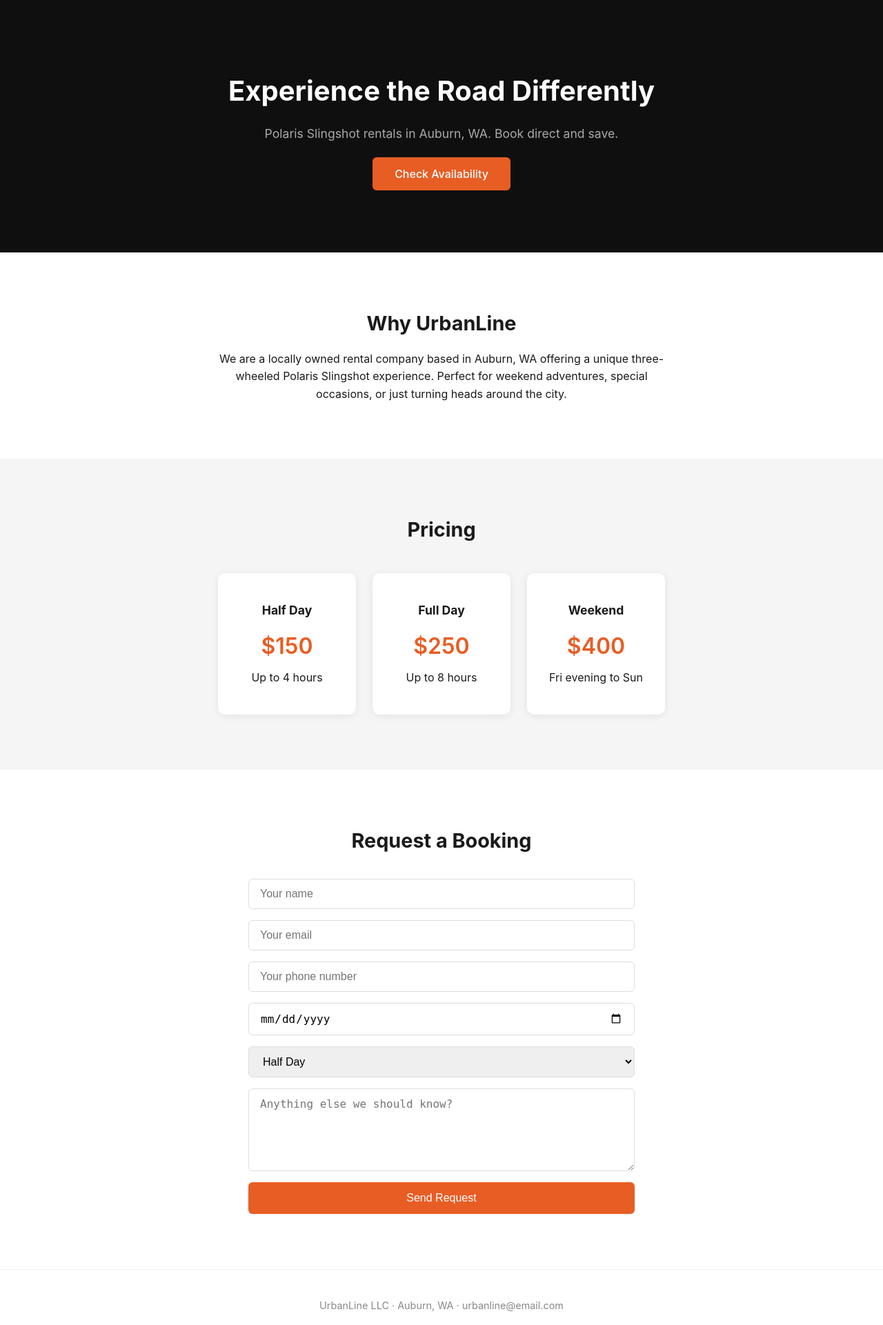
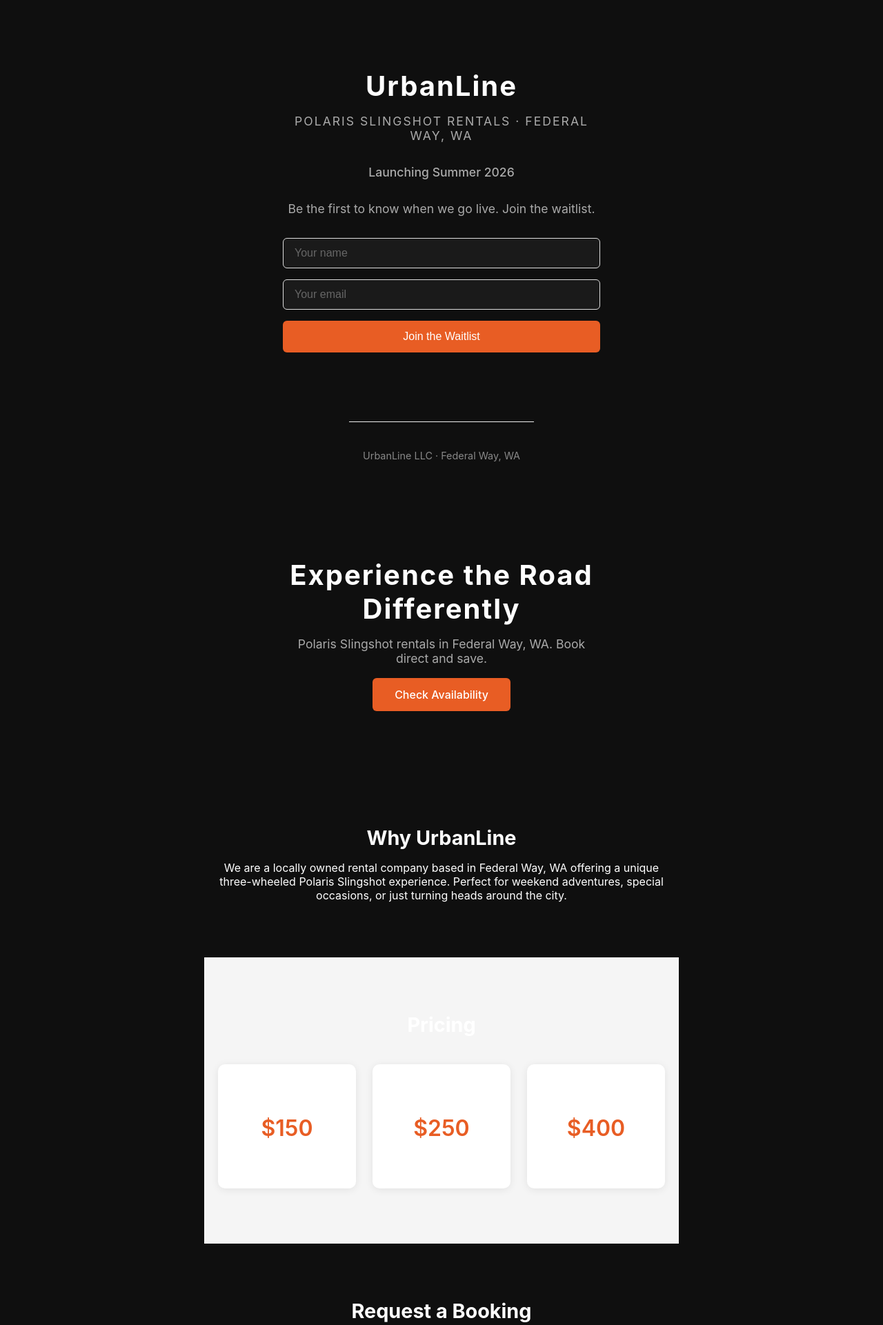
Before and after one commit to Njagi254/urbanline-platform, a Flask app: page / in a window 1280 px wide. Shown: the top 1921 px of the page at 69% size. Run offline with Flask 3, Linux system fonts and the light colour scheme.

Commit message:
fix HTML typo and update location to Federal Way

```diff
--- a/app.py
+++ b/app.py
@@ -17,7 +17,7 @@ GMAIL_PASSWORD = os.getenv('GMAIL_PASSWORD')
 GOOGLE_CREDENTIALS = os.getenv('GOOGLE_CREDENTIALS')
 GOOGLE_SHEET_ID = os.getenv('GOOGLE_SHEET_ID')
 
-def log_to_sheets(name, email, phone, date, duration, message):
+def log_to_sheets(name, email):
     scopes = [
         'https://www.googleapis.com/auth/spreadsheets',
         'https://www.googleapis.com/auth/drive'
@@ -26,27 +26,20 @@ def log_to_sheets(name, email, phone, date, duration, message):
     client = gspread.authorize(creds)
     sheet = client.open_by_key(GOOGLE_SHEET_ID).sheet1
     timestamp = datetime.now().strftime('%Y-%m-%d %H:%M:%S')
-    sheet.append_row([name, email, phone, date, duration, message, timestamp])
+    sheet.append_row([name, email, timestamp])
 
-def send_email(name, email, phone, date, duration, message):
+def send_email(name, email):
     msg = MIMEMultipart()
     msg['From'] = GMAIL_USER
     msg['To'] = GMAIL_USER
-    msg['Subject'] = f"New UrbanLine Booking Request from {name}"
-
+    msg['Subject'] = f"New UrbanLine Waitlist Signup — {name}"
     body = f"""
-New booking request received:
+New waitlist signup:
 
 Name: {name}
 Email: {email}
-Phone: {phone}
-Date: {date}
-Duration: {duration}
-Message: {message}
     """
-
     msg.attach(MIMEText(body, 'plain'))
-
     with smtplib.SMTP_SSL('smtp.gmail.com', 465) as server:
         server.login(GMAIL_USER, GMAIL_PASSWORD)
         server.sendmail(GMAIL_USER, GMAIL_USER, msg.as_string())
@@ -59,15 +52,9 @@ def home():
 def book():
     name = request.form['name']
     email = request.form['email']
-    phone = request.form['phone']
-    date = request.form['date']
-    duration = request.form['duration']
-    message = request.form.get('message', '')
-
-    send_email(name, email, phone, date, duration, message)
-    log_to_sheets(name, email, phone, date, duration, message)
-
-    return "Thanks for your request! We will be in touch shortly."
+    send_email(name, email)
+    log_to_sheets(name, email)
+    return "You are on the list! We will be in touch when we launch."
 
 if __name__ == '__main__':
     app.run(debug=True)
--- a/static/css/style.css
+++ b/static/css/style.css
@@ -1,4 +1,94 @@
 * {
+  margin: 0;
+  padding: 0;
+  box-sizing: border-box;
+}
+
+body {
+  font-family: -apple-system, BlinkMacSystemFont, 'Segoe UI', sans-serif;
+  background: #0f0f0f;
+  color: white;
+  min-height: 100vh;
+  display: flex;
+  flex-direction: column;
+  justify-content: center;
+  align-items: center;
+}
+
+.hero {
+  text-align: center;
+  padding: 60px 20px;
+  max-width: 500px;
+}
+
+h1 {
+  font-size: 3rem;
+  font-weight: 700;
+  letter-spacing: 2px;
+  margin-bottom: 12px;
+}
+
+.tagline {
+  font-size: 1rem;
+  color: #e85d24;
+  text-transform: uppercase;
+  letter-spacing: 2px;
+  margin-bottom: 32px;
+}
+
+.launch {
+  font-size: 1.3rem;
+  font-weight: 500;
+  margin-bottom: 12px;
+}
+
+.sub {
+  font-size: 0.95rem;
+  color: #aaa;
+  margin-bottom: 40px;
+}
+
+form {
+  display: flex;
+  flex-direction: column;
+  gap: 12px;
+}
+
+input {
+  padding: 14px 16px;
+  border: 1px solid #333;
+  border-radius: 6px;
+  background: #1a1a1a;
+  color: white;
+  font-size: 1rem;
+  width: 100%;
+}
+
+input::placeholder {
+  color: #666;
+}
+
+button[type=submit] {
+  background: #e85d24;
+  color: white;
+  padding: 14px;
+  border: none;
+  border-radius: 6px;
+  font-size: 1rem;
+  font-weight: 500;
+  cursor: pointer;
+}
+
+button[type=submit]:hover {
+  background: #c94d1a;
+}
+
+footer {
+  text-align: center;
+  padding: 20px;
+  color: #444;
+  font-size: 0.85rem;
+}
   margin: 0;
   padding: 0;
   box-sizing: border-box;
--- a/templates/index.html
+++ b/templates/index.html
@@ -1,4 +1,32 @@
 <!DOCTYPE html>
+<html lang="en">
+<head>
+  <meta charset="UTF-8">
+  <meta name="viewport" content="width=device-width, initial-scale=1.0">
+  <title>UrbanLine — Coming Soon</title>
+  <link rel="stylesheet" href="/static/css/style.css">
+</head>
+<body>
+
+  <section class="hero">
+    <h1>UrbanLine</h1>
+    <p class="tagline">Polaris Slingshot Rentals · Federal Way, WA</p>
+    <p class="launch">Launching Summer 2026</p>
+    <p class="sub">Be the first to know when we go live. Join the waitlist.</p>
+
+    <form action="/book" method="POST">
+      <input type="text" name="name" placeholder="Your name" required>
+      <input type="email" name="email" placeholder="Your email" required>
+      <button type="submit">Join the Waitlist</button>
+    </form>
+  </section>
+
+  <footer>
+    <p>UrbanLine LLC · Federal Way, WA</p>
+  </footer>
+
+</body>
+</html>
 <html lang="en">
 <head>
   <meta charset="UTF-8">
@@ -11,14 +39,14 @@
   <!-- HERO -->
   <section class="hero">
     <h1>Experience the Road Differently</h1>
-    <p>Polaris Slingshot rentals in Auburn, WA. Book direct and save.</p>
+    <p>Polaris Slingshot rentals in Federal Way, WA. Book direct and save.</p>
     <a href="#book" class="btn">Check Availability</a>
   </section>
 
   <!-- ABOUT -->
   <section class="about">
     <h2>Why UrbanLine</h2>
-    <p>We are a locally owned rental company based in Auburn, WA offering a unique three-wheeled Polaris Slingshot experience. Perfect for weekend adventures, special occasions, or just turning heads around the city.</p>
+    <p>We are a locally owned rental company based in Federal Way, WA offering a unique three-wheeled Polaris Slingshot experience. Perfect for weekend adventures, special occasions, or just turning heads around the city.</p>
   </section>
 
   <!-- PRICING -->
@@ -63,8 +91,5 @@
 
   <!-- FOOTER -->
   <footer>
-    <p>UrbanLine LLC · Auburn, WA · urbanline@email.com</p>
-  </footer>
-
-</body>
-</html>
+    <p>UrbanLine LLC · Federal Way, WA · urbanline@email.com</p>
+  </footer
```
